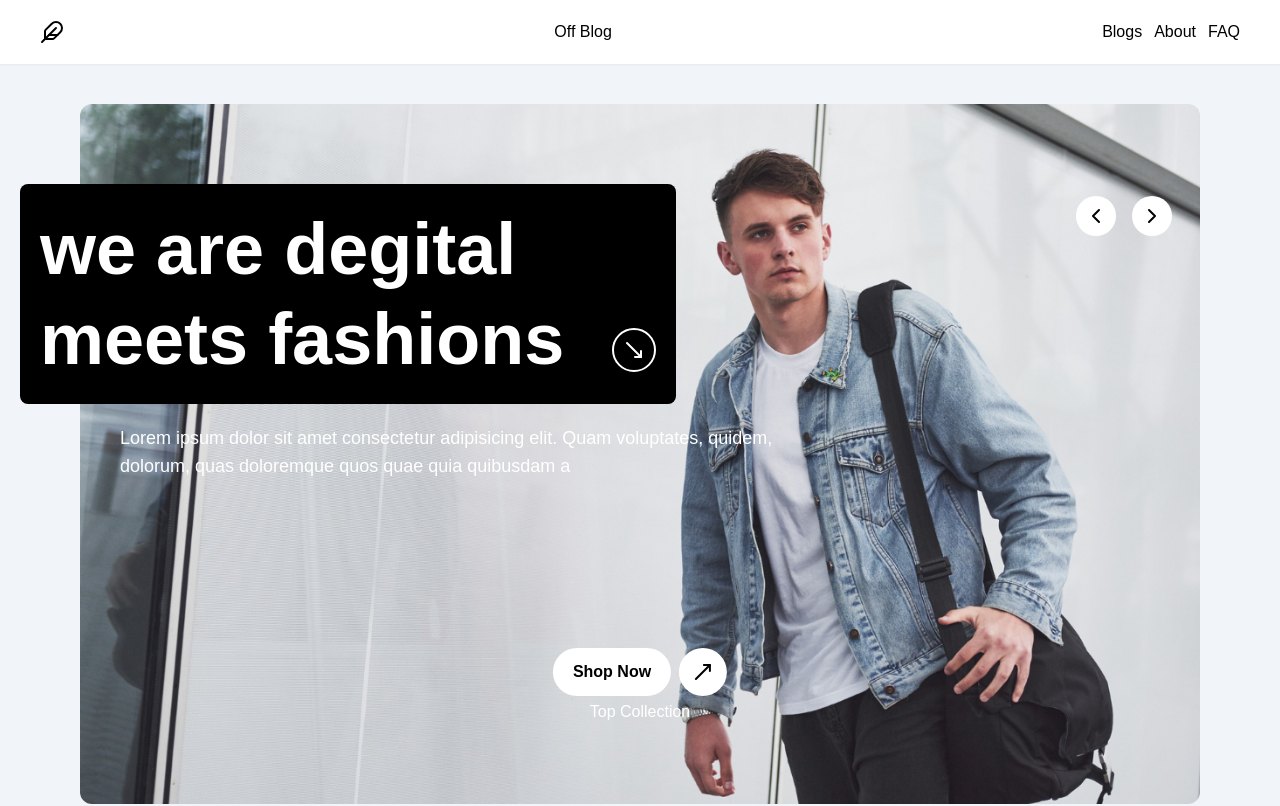
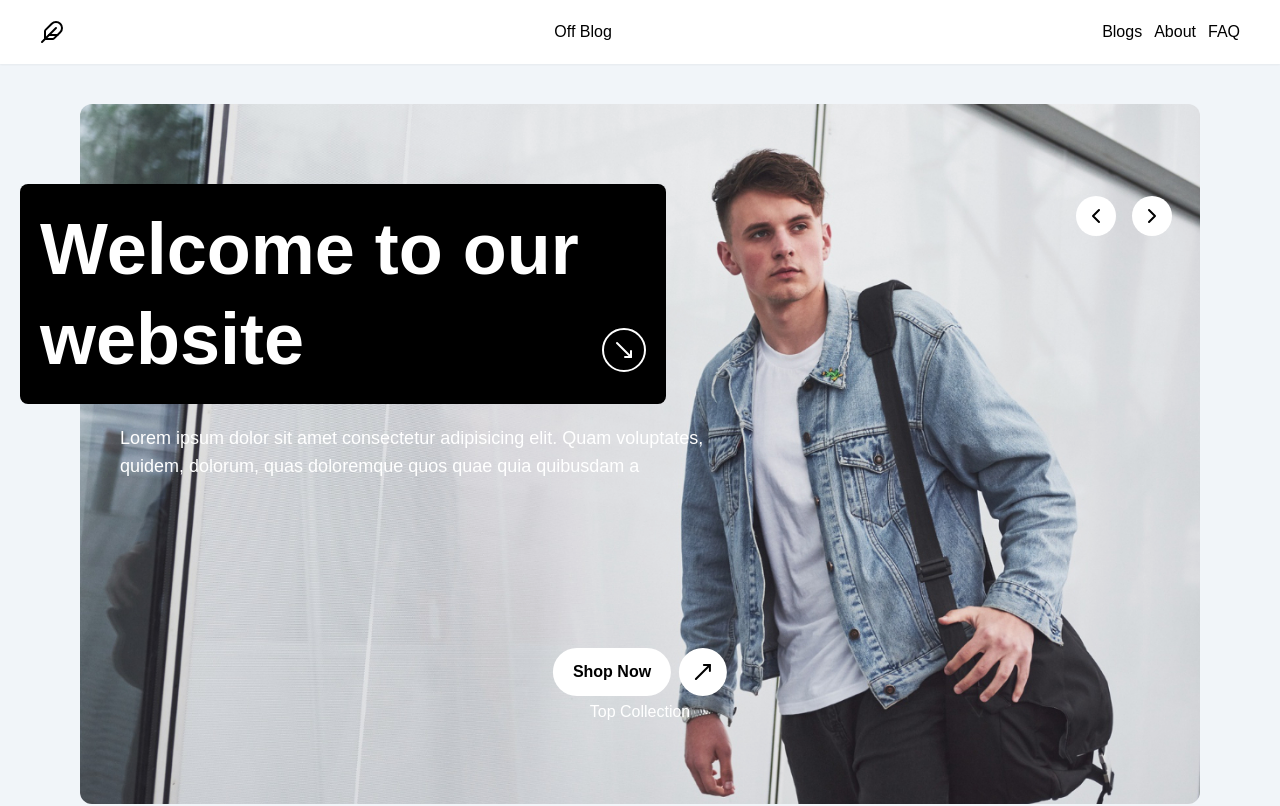
Before and after one commit to rachidfrex/OffBlog, a React (Vite) app: page / in a window 1280 px wide. Shown: the top 806 px of the page. Built offline with nearby package versions, Linux system fonts and the light colour scheme.

Commit message:
Update carousel component with new banner titles and content

```diff
--- a/src/components/carousel.jsx
+++ b/src/components/carousel.jsx
@@ -21,26 +21,24 @@ function Carousel() {
       {
       id: 1,
       image: banner1,
-        title: "we are degital meets fashions",
+      title: "Welcome to our website",
       content:
         "Lorem ipsum dolor sit amet consectetur adipisicing elit. Quam voluptates, quidem, dolorum, quas doloremque quos quae quia quibusdam a ",
       },
       {
       id: 2,
       image: banner2,
-        title: "we are degital meets fashions",
+      title: "Discover our latest collection",
       content:
         "Lorem ipsum dolor sit amet consectetur adipisicing elit. Quam voluptates, quidem, dolorum, quas doloremque quos quae quia quibusdam a ",
       },
       {
       id: 3,
       image: banner3,
-        title: "we are degital meets fashions",
+      title: "Get ready for the summer",
       content:
         "Lorem ipsum dolor sit amet consectetur adipisicing elit. Quam voluptates, quidem, dolorum, quas doloremque quos quae quia quibusdam a ",
       },
-
-
     ];
     const nextBanner = () => {
       setIndex((index + 1) % banners.length);
```
Lines whose indentation alone changed are shown as unchanged.
